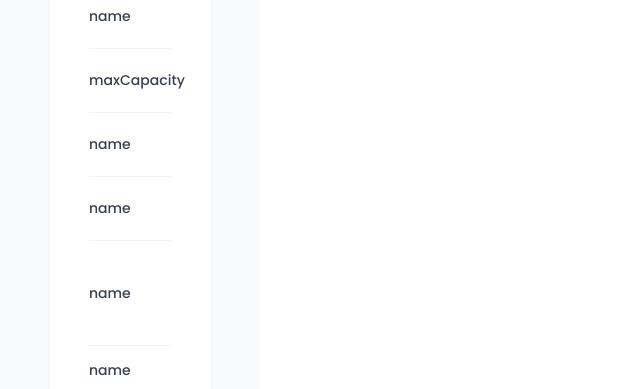
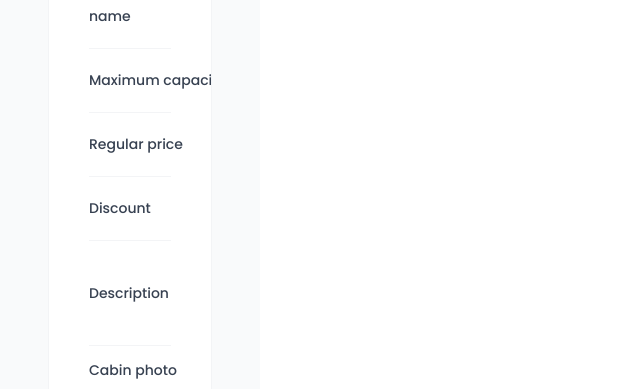
Before and after one commit to nemanjamalesija/oasis, a React (Vite) app: page /cabins in a window 1280 px wide. Both pictures are taken after a click on the button "Add new cabin". Shown: the part 408-797 px from the top of the page, without its empty margins (0-640 px from the left). Built offline with nearby package versions, Linux system fonts and the light colour scheme; no server answers; the database is empty; a web font is replaced by a local one.

Commit message:
Fix typos. Add disabled prop on inputs

```diff
--- a/src/features/cabins/CreateCabinForm.jsx
+++ b/src/features/cabins/CreateCabinForm.jsx
@@ -40,16 +40,18 @@ function CreateCabinForm() {
     <Form onSubmit={handleSubmit(onSubmit, onError)}>
       <FormRow label='name' error={errors?.name?.message || undefined}>
         <Input
+          disabled={isCreating}
           type='text'
           id='name'
           {...register('name', { required: 'Cabin name is required' })}
         />
       </FormRow>
       <FormRow
-        label='maxCapacity'
+        label='Maximum capacity'
         error={errors?.maxCapacity?.message || undefined}
       >
         <Input
+          disabled={isCreating}
           type='number'
           id='maxCapacity'
           {...register('maxCapacity', {
@@ -59,8 +61,12 @@ function CreateCabinForm() {
           })}
         />
       </FormRow>
-      <FormRow label='name' error={errors?.regularPrice?.message || undefined}>
+      <FormRow
+        label='Regular price'
+        error={errors?.regularPrice?.message || undefined}
+      >
         <Input
+          disabled={isCreating}
           type='number'
           id='regularPrice'
           {...register('regularPrice', {
@@ -70,8 +76,9 @@ function CreateCabinForm() {
           })}
         />
       </FormRow>
-      <FormRow label='name' error={errors?.discount?.message || undefined}>
+      <FormRow label='Discount' error={errors?.discount?.message || undefined}>
         <Input
+          disabled={isCreating}
           type='number'
           id='discount'
           defaultValue={0}
@@ -84,7 +91,10 @@ function CreateCabinForm() {
           })}
         />
       </FormRow>
-      <FormRow label='name' error={errors?.description?.message || undefined}>
+      <FormRow
+        label='Description'
+        error={errors?.description?.message || undefined}
+      >
         <Textarea
           type='number'
           id='description'
@@ -94,7 +104,7 @@ function CreateCabinForm() {
           })}
         />
       </FormRow>
-      <FormRow label='name' error={errors?.image?.message || undefined}>
+      <FormRow label='Cabin photo' error={errors?.image?.message || undefined}>
         <FileInput
           id='image'
           accept='image/*'
```
